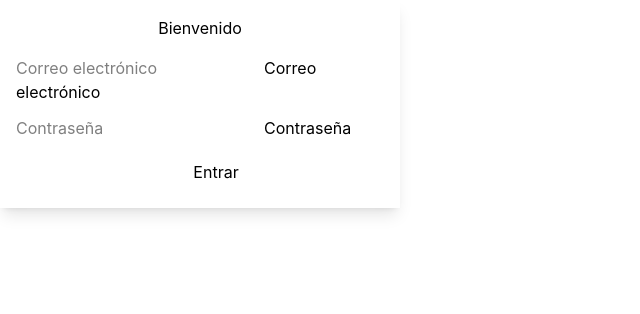
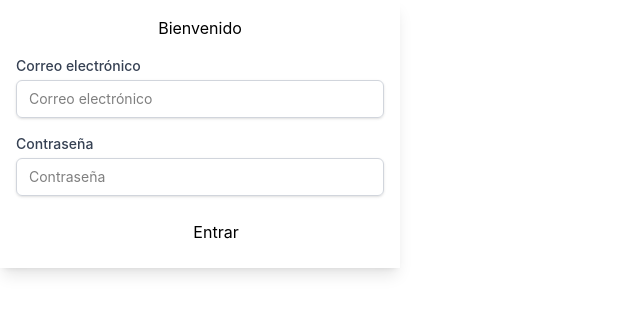
Before and after one commit to jmenafonseca28/AdminFinance, a Next.js app: page /pages/login in a window 1280 px wide. Shown: the top 314 px of the page, without its empty margins (0-640 px from the left). Built offline with nearby package versions, Linux system fonts and the light colour scheme; no server answers.

Commit message:
Mejora del componente InputLabel: se actualizó el diseño a taildwind

```diff
--- a/app/components/InputLabel.tsx
+++ b/app/components/InputLabel.tsx
@@ -16,15 +16,17 @@
     onchange,
 }: InputLabelProps) {
     return (
-        <div className="form-floating mb-3">
+        <div className="mb-4">
+            <label htmlFor={inputId} className="block text-sm font-medium text-gray-700 dark:text-white mb-1">
+                {textLabel}
+            </label>
             <input
                 type={typeInput}
-                className="form-control"
+                className="block w-full px-3 py-2 border border-gray-300 rounded-md shadow-sm focus:outline-none focus:ring-blue-500 focus:border-blue-500 sm:text-sm"
                 id={inputId}
                 placeholder={inputPlaceHolder}
                 onChange={onchange}
             />
-            <label htmlFor={inputId}>{textLabel}</label>
         </div>
     )
 }
```
